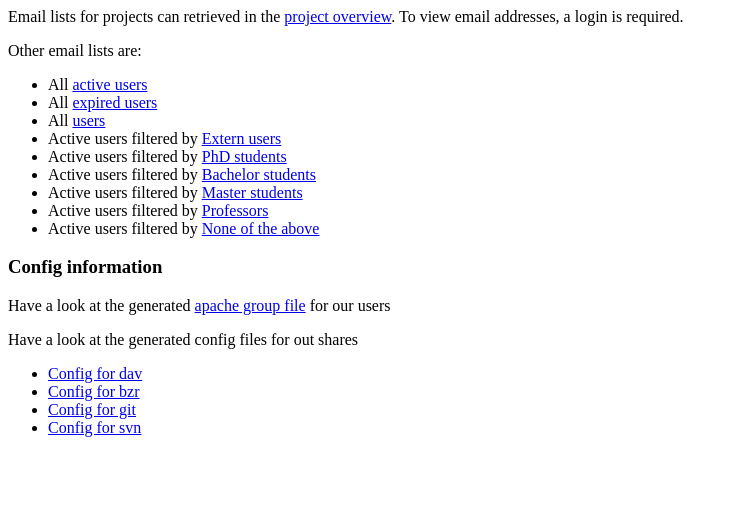
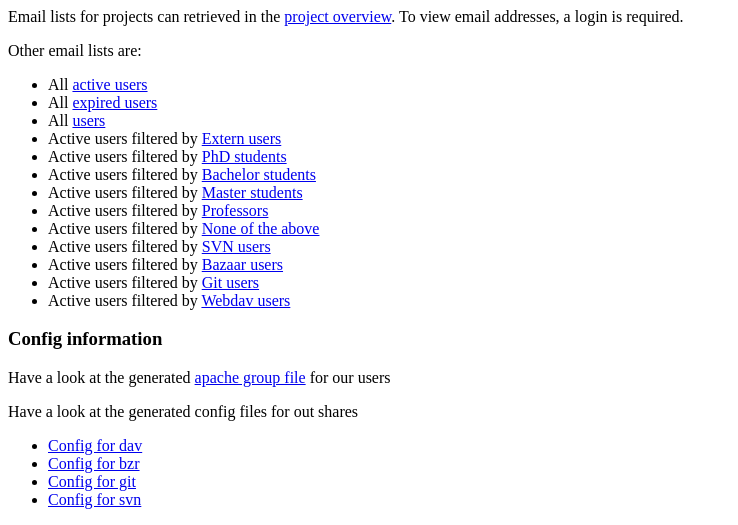
Before and after one commit to simeonfelis/apache_admin, a Django app: page / in a window 1280 px wide. Shown: the part 503-1028 px from the top of the page, without its empty margins (0-738 px from the left). Before the commit the page ends 940 px from the top, so only its background shows below. Run offline with Django 3.2, Linux system fonts and the light colour scheme; parts of the project's set-up code (start-up, migrations or seed data) failed here and were passed over.

Commit message:
More email list filters: filter by share type

```diff
--- a/las3/persondb/views.py
+++ b/las3/persondb/views.py
@@ -9,6 +9,8 @@
 #from persondb.models import ProjectShares
 
 share_types = ['dav', 'bzr', 'git', 'svn']
+
+member_types = [ m[0] for m in MEMBER_TYPE_CHOICES ]
 
 def home(request):
 
@@ -58,7 +60,7 @@
         return RenderToResponse("The requested overview " + what + " is not available / implemented")
 
 def emails(request, what, param, which):
-    # param what can be: project, a member_type, all
+    # param what can be: project, a member_type_*, share_*,  all
     # param which is the pk of what
     # param param can be: active, expired, all
     if not request.user.is_authenticated():
@@ -95,14 +97,9 @@
 
     elif "member_type_" in what:
 
-        if what == "member_type_prof":       member_type = 'prof'
-        elif what == "member_type_phd":      member_type = 'phd'
-        elif what == "member_type_bachelor": member_type = 'bachelor'
-        elif what == "member_type_master":   member_type = 'master'
-        elif what == "member_type_shk":      member_type = 'shk'
-        elif what == "member_type_none":     member_type = 'none'
-        elif what == "member_type_extern":   member_type = 'extern'
-        else:
+        member_type = what[12:]
+
+        if not member_type in member_types:
             return HttpResponse("Member type " + what + " is not a valid member type",
                                 "text/plain")
 
@@ -112,11 +109,33 @@
             users = persons.filter(member_type = member_type, expires__lte = datetime.date.today())
         elif param == "all":
             users = persons.filter(member_type = member_type)
+
+    elif "share_type_" in what:
+
+        share_type = what[11:]
+        if not share_type in share_types:
+            return HttpResponse("I don't know share type " + share_type)
+
+        if param == "active":
+            users = persons.filter(expires__gt = datetime.date.today())
+        elif param == "expired":
+            users = persons.filter(expires__lte = datetime.date.today())
+        elif param == "all":
+            users = persons
+
+        unique_users = {}
+        for user in users:
+            for project in user.projects.all():
+                for share in project.shares.filter(share_type = share_type):
+                    unique_users[user.shortName] = user
+        users = [ unique_users[key] for key in unique_users.keys() ]
+
+
     else:
         return HttpResponse("Retrieving emails from '" + what + "' not yet implemented/not supported." , mimetype="text/plain")
 
     email_list = [ mail.mailAddress for mail in users ]
-    emails = ", ".join(email_list)
+    emails = ", \n".join(email_list)
     return HttpResponse("Emails for members of '" + what + "' with parameter '" + param + "':\n" + emails,
                         mimetype = "text/plain")
 
--- a/templates/index.html
+++ b/templates/index.html
@@ -35,6 +35,10 @@
                 <li>Active users filtered by <a href="{% url home %}emails/member_type_master/active/0">Master students</a></li>
                 <li>Active users filtered by <a href="{% url home %}emails/member_type_prof/active/0">Professors</a></li>
                 <li>Active users filtered by <a href="{% url home %}emails/member_type_none/active/0">None of the above</a></li>
+                <li>Active users filtered by <a href="{% url home %}emails/share_type_svn/active/0">SVN users</a></li>
+                <li>Active users filtered by <a href="{% url home %}emails/share_type_bzr/active/0">Bazaar users</a></li>
+                <li>Active users filtered by <a href="{% url home %}emails/share_type_git/active/0">Git users</a></li>
+                <li>Active users filtered by <a href="{% url home %}emails/share_type_dav/active/0">Webdav users</a></li>
             </ul>
         </p>
 
```
